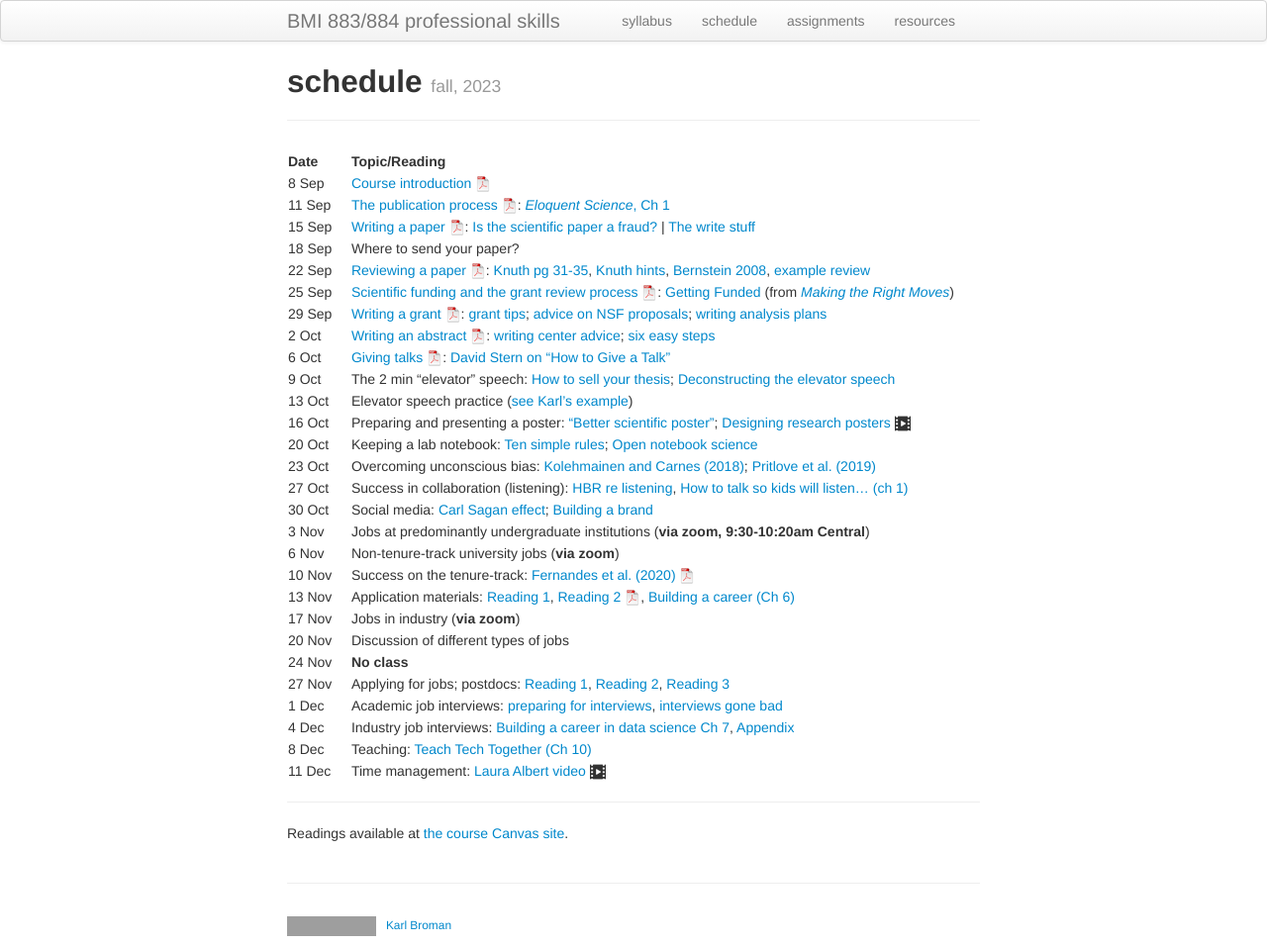
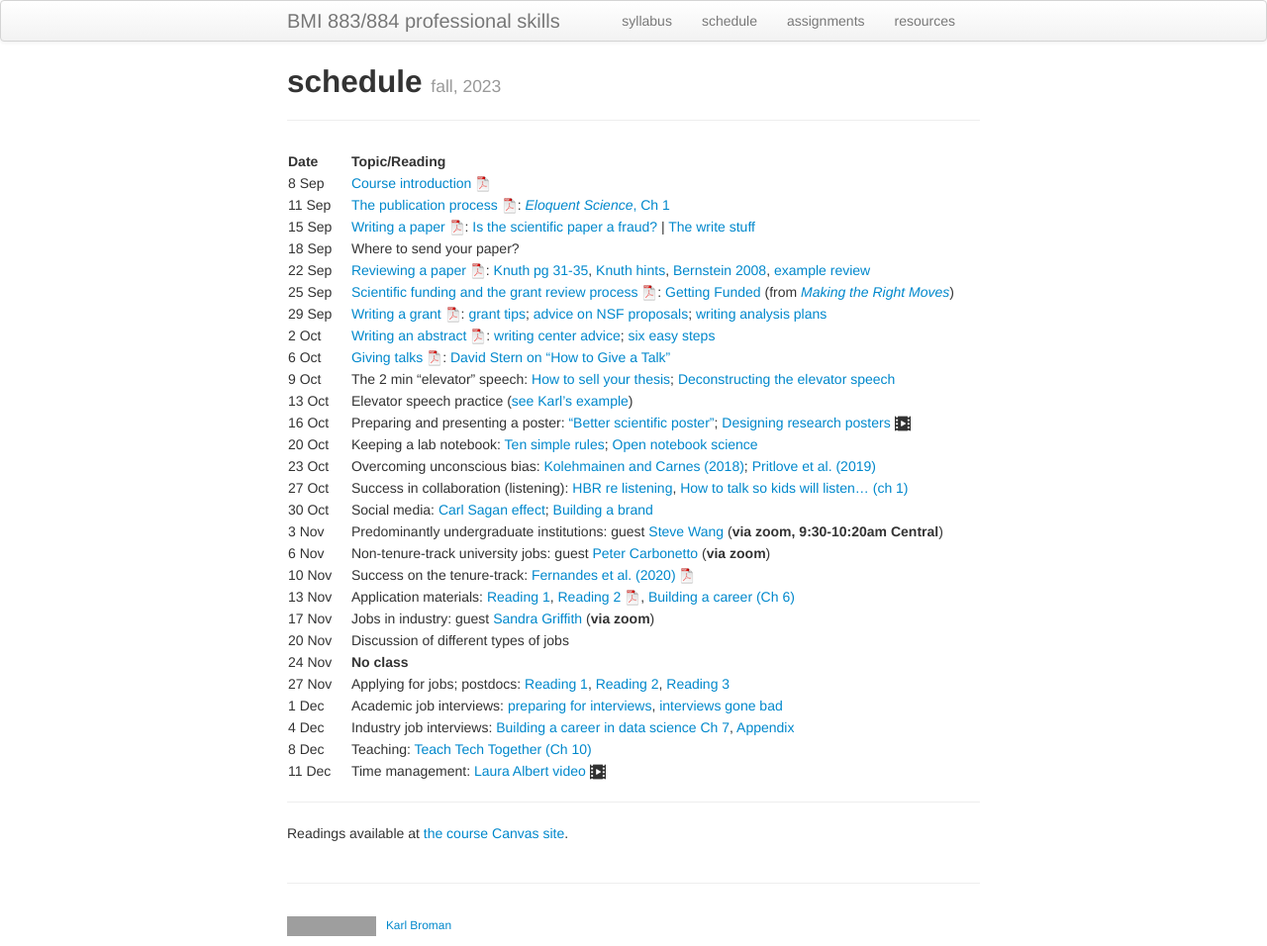
Before and after one commit to kbroman/BMI883, a Jekyll site: the page built from schedule.md, in a window 1280 px wide. Shown: the whole page at 99% size. Built offline with Jekyll 4.4.1, drawn with Linux system fonts in a browser that asks for light colours; grey boxes are pictures that could not be loaded.

Commit message:
Add guests to schedule

```diff
--- a/schedule.md
+++ b/schedule.md
@@ -23,11 +23,11 @@ description: Schedule and readings for BMI 883/884, Biomedical data science prof
 | 23 Oct   |    | Overcoming unconscious bias: [Kolehmainen and Carnes (2018)](https://doi.org/10.1161/CIRCULATIONAHA.117.031295); [Pritlove et al. (2019)](https://doi.org/10.1016/S0140-6736(18)32267-0) |
 | 27 Oct   |    | Success in collaboration (listening): [HBR re listening](https://hbr.org/2021/12/how-to-become-a-better-listener), [How to talk so kids will listen... (ch 1)](https://bit.ly/3HhnFHY) |
 | 30 Oct  |    | Social media: [Carl Sagan effect](https://doi.org/10.1523/JNEUROSCI.0086-16.2016); [Building a brand](https://www.stephaniehicks.com/blog/building-a-brand-as-a-scientist/) |
-| 3 Nov  |    | Jobs at predominantly undergraduate institutions (**via zoom, 9:30-10:20am Central**) |
-| 6 Nov  |    | Non-tenure-track university jobs (**via zoom**) |
+| 3 Nov  |    | Predominantly undergraduate institutions: guest [Steve Wang](http://paleo.domains.swarthmore.edu/) (**via zoom, 9:30-10:20am Central**) |
+| 6 Nov  |    | Non-tenure-track university jobs: guest [Peter Carbonetto](https://pcarbo.github.io/) (**via zoom**) |
 | 10 Nov   |    | Success on the tenure-track: [Fernandes et al. (2020)](https://doi.org/10.7554/eLife.54097) [![pdf icon](icons/pdf-icon.png)](https://bit.ly/3d3uA9b) |
 | 13 Nov  |    | Application materials: [Reading 1](https://mitcommlab.mit.edu/broad/commkit/cover-letter-for-a-faculty-position/), [Reading 2 ![pdf icon](icons/pdf-icon.png)](https://hwpi.harvard.edu/files/ocs/files/gsas-cvs-and-cover-letters.pdf), [Building a career (Ch 6)](https://livebook.manning.com/book/build-your-career-in-data-science/chapter-6/1)
-| 17 Nov  |    | Jobs in industry (**via zoom**) |
+| 17 Nov  |    | Jobs in industry: guest [Sandra Griffith](https://www.sandradgriffith.com/) (**via zoom**) |
 | 20 Nov  |    | Discussion of different types of jobs |
 | 24 Nov  |    | **No class** |
 | 27 Nov  |    | Applying for jobs; postdocs: [Reading 1](https://www.insidehighered.com/advice/2016/08/23/should-you-pursue-postdoc-or-not-essay), [Reading 2](https://www.nature.com/articles/d41586-020-03235-y), [Reading 3](http://simplystats.github.io/2011/12/28/grad-students-in-bio-statistics-do-a-postdoc/) |
```
